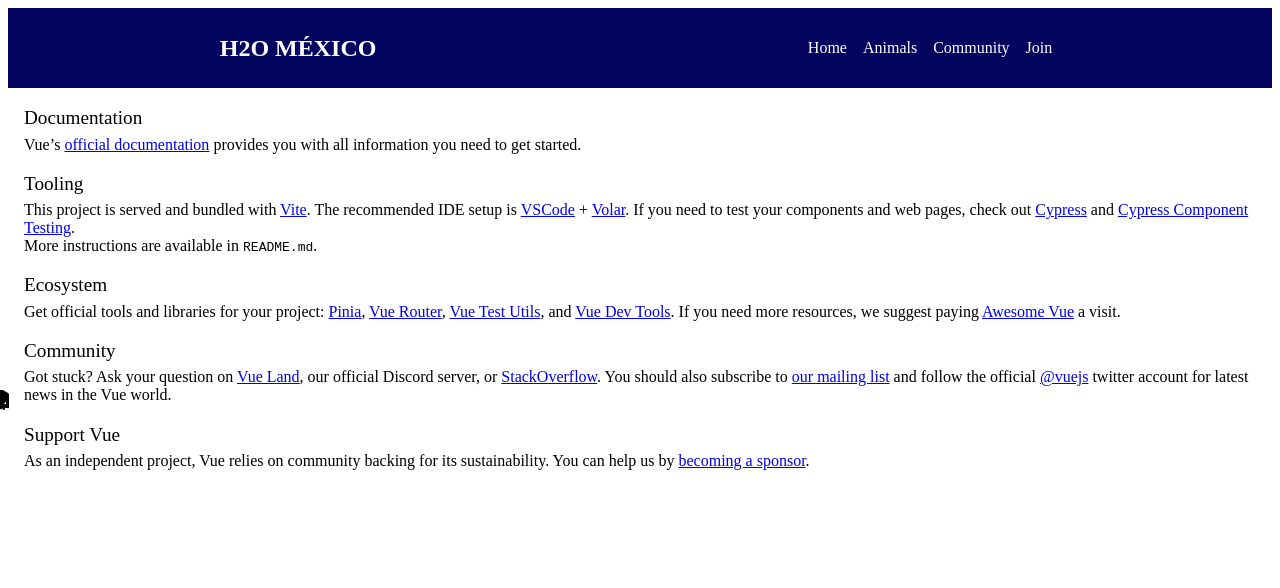
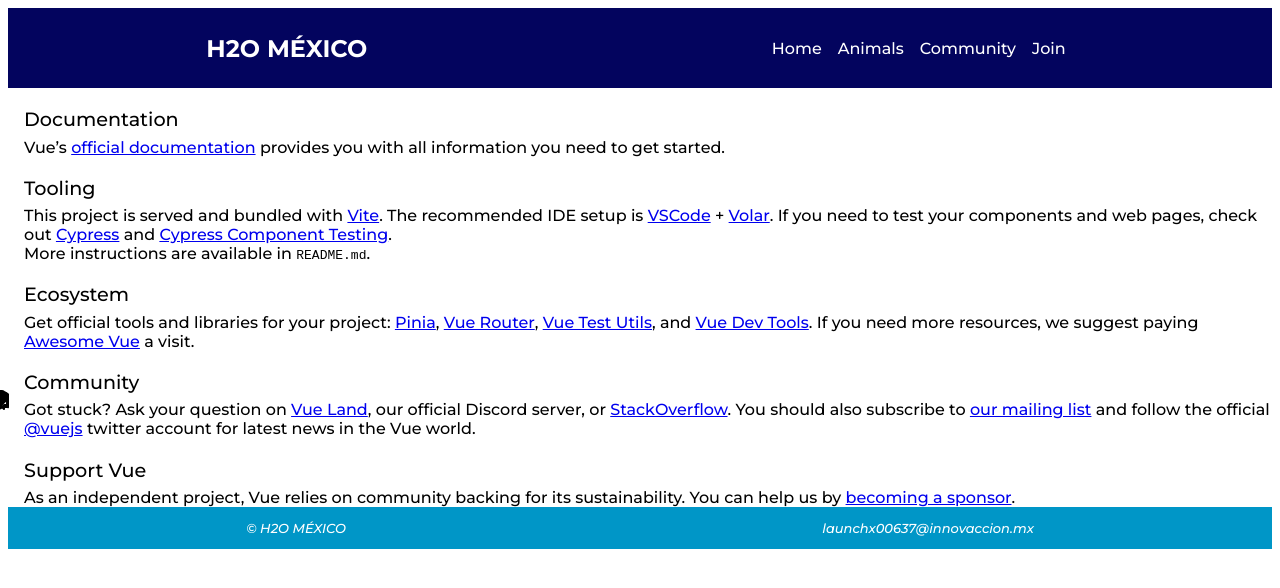
Before and after one commit to Gera097/H2O, a Vue app: page / in a window 1280 px wide. Shown: the top 588 px of the page. Built offline with nearby package versions, Linux system fonts and the light colour scheme.

Commit message:
Agregando fuente Montserrat y AppFooter en App.vue

```diff
--- a/src/App.vue
+++ b/src/App.vue
@@ -1,11 +1,18 @@
 <script setup>
 import NavBar from "@/components/NavBar.vue";
+import AppFooter from "@/components/AppFooter.vue";
 </script>
 
 <template>
-<NavBar/>
+  <div class="App">
+    <NavBar/>
+    <AppFooter/>
+  </div>
 </template>
 
 <style>
-
+@import url('https://fonts.googleapis.com/css2?family=Montserrat:ital,wght@0,500;0,600;0,700;1,500;1,600&display=swap');
+  .App {
+    font-family: 'Montserrat';
+  }
 </style>
```
